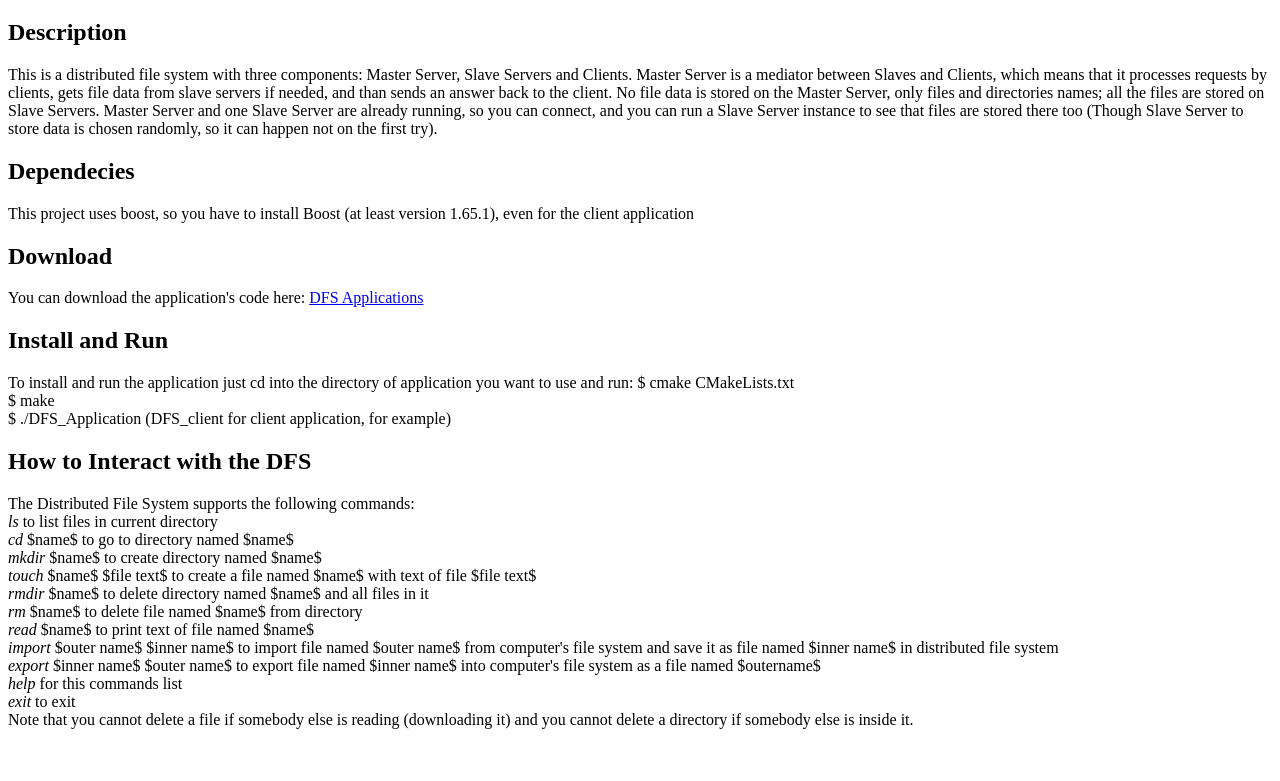
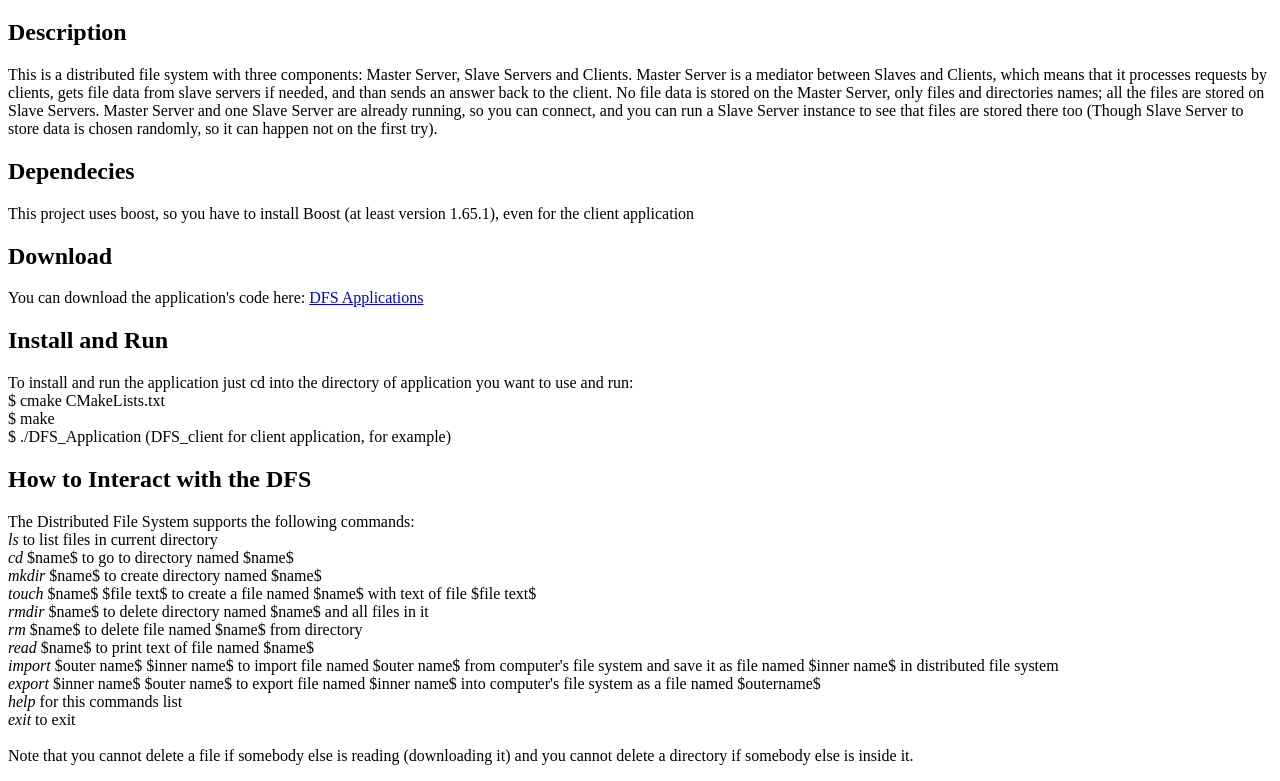
Before and after one commit to Twodragon/Twodragon.github.io, a plain HTML site: page index.html in a window 1280 px wide. Shown: the part 61-842 px from the top of the page. Before the commit the page ends 806 px from the top, so only its background shows below. Drawn offline with Linux system fonts and the light colour scheme.

Commit message:
Update index.html

```diff
--- a/index.html
+++ b/index.html
@@ -9,7 +9,7 @@
 <h2>Download</h2>
 <p>You can download the application's code here: <a href="https://github.com/Twodragon/DFS-packed/">DFS Applications</a> </p>
 <h2>Install and Run</h2>
-<p>To install and run the application just cd into the directory of application you want to use and run:
+<p>To install and run the application just cd into the directory of application you want to use and run: <br />
 $ cmake CMakeLists.txt<br />
 $ make<br />
 $ ./DFS_Application (DFS_client for client application, for example)</p>
@@ -26,7 +26,7 @@ $ ./DFS_Application (DFS_client for client application, for example)</p>
 <i>export</i> $inner name$ $outer name$ to export file named $inner name$ into computer's file system as a file named $outername$<br />
 <i>help</i> for this commands list<br />
 <i>exit</i> to exit<br />
-
+<br />
 Note that you cannot delete a file if somebody else is reading (downloading it) and you cannot delete a directory if somebody else is inside it.
 </p>
 
```
